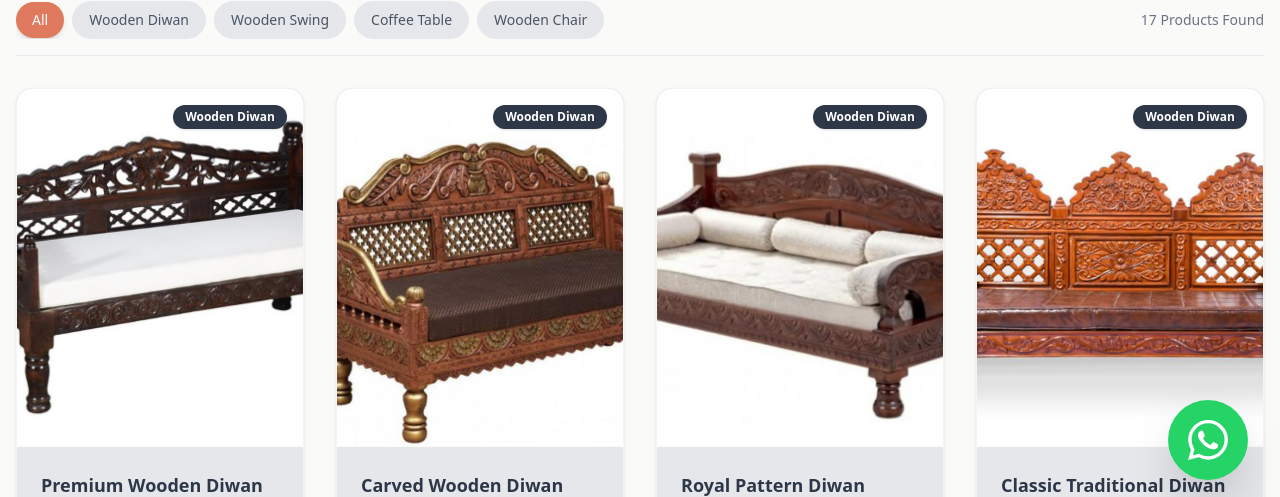
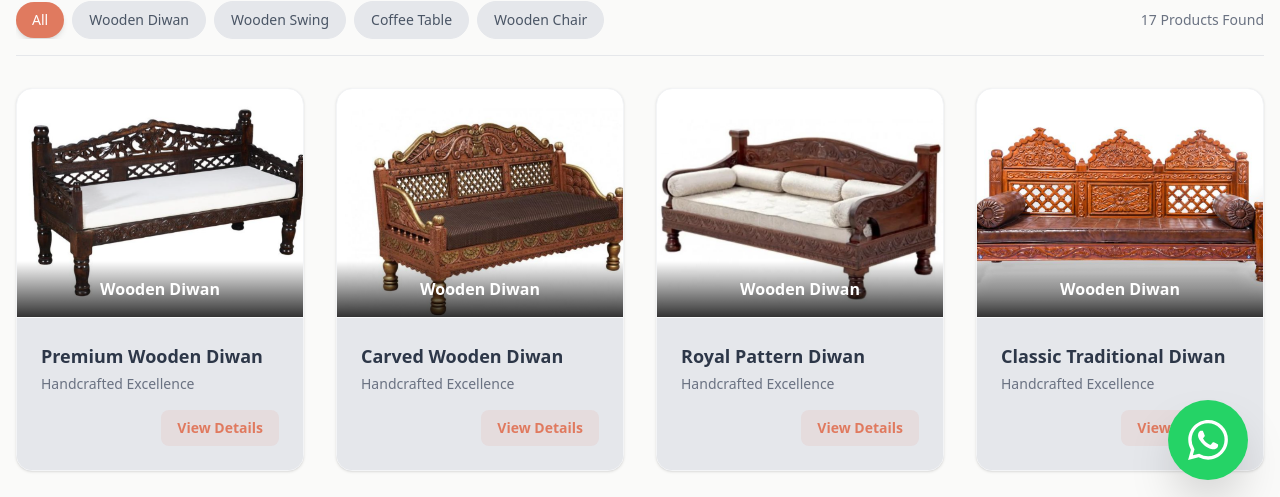
Before and after one commit to ashadullah761-tech/handicraft, a Next.js app: page /shop in a window 1280 px wide. Shown: the part 288-785 px from the top of the page. Built offline with nearby package versions, Linux system fonts and the light colour scheme; no server answers; the database is empty.

Commit message:
Match shop page card aspect ratio and styling with home page

```diff
--- a/src/app/shop/page.tsx
+++ b/src/app/shop/page.tsx
@@ -95,7 +95,7 @@ export default function Shop() {
               key={product.id}
               className="group flex flex-col bg-gray-200 rounded-2xl overflow-hidden shadow-sm hover:shadow-xl transition-all duration-500 hover:-translate-y-2 border border-gray-100"
             >
-              <Link href={`/product/${product.id}`} className="relative aspect-[4/5] overflow-hidden bg-gray-200 p-4 border-b border-gray-50">
+              <Link href={`/product/${product.id}`} className="relative aspect-[5/4] overflow-hidden bg-gray-200 border-b border-gray-50 block">
                 <Image
                   src={product.image}
                   alt={product.name}
@@ -104,8 +104,8 @@ export default function Shop() {
                   sizes="(max-width: 768px) 100vw, 25vw"
                   className="object-cover transition-transform duration-700 group-hover:scale-110"
                 />
-                <div className="absolute top-4 right-4 bg-[#2d3748] px-3 py-1 rounded-full text-xs font-semibold text-white shadow-sm z-10">
-                  {product.category}
+                <div className="absolute bottom-0 inset-x-0 bg-gradient-to-t from-black/80 to-transparent p-4 z-10">
+                  <h3 className="text-white font-bold text-center">{product.category}</h3>
                 </div>
               </Link>
               <div className="p-6 flex-grow flex flex-col bg-gray-200">
--- /dev/null
+++ b/test_supabase.js
@@ -0,0 +1,12 @@
+const { createClient } = require('@supabase/supabase-js');
+require('dotenv').config({ path: '.env.local' });
+
+const supabase = createClient(process.env.NEXT_PUBLIC_SUPABASE_URL, process.env.NEXT_PUBLIC_SUPABASE_ANON_KEY);
+
+async function test() {
+  const { data, error } = await supabase.from('products').select('*');
+  console.log('Error:', error);
+  console.log('Data:', data);
+}
+
+test();
```
